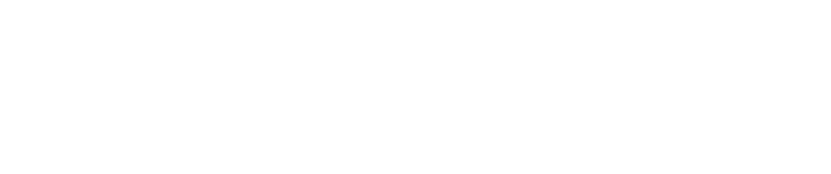
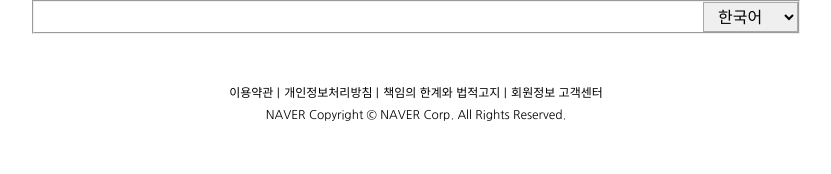
Before and after one commit to hyein7447/project_naver_login_join, a plain HTML site: page login.html in a window 1280 px wide. Shown: the whole page, without its empty margins (224-1055 px from the left). Drawn offline with Linux system fonts and the light colour scheme.

Commit message:
로그인페이지 header

```diff
--- a/login.html
+++ b/login.html
@@ -5,13 +5,35 @@
     <meta name="viewport" content="width=device-width, initial-scale=1.0">
     <meta name="keywords" content="">
     <meta name="description" content="">
-    <title>NAVER</title>
+    <title>네이버 | 로그인</title>
     <link rel="stylesheet" href="./style/reset.css">
     <link rel="stylesheet" href="./style/common.css">
     <link rel="stylesheet" href="./style/login.css">
     <link href="https://fonts.googleapis.com/css2?family=Nanum+Gothic:wght@400;700;800&display=swap" rel="stylesheet">
 </head>
 <body>
+    <header>
+        <form action="#" method="get" id="LanguageFrm">
+            <fieldset>
+                <legend class="skip">언어선택</legend>
+                <select name="Language" id="Language">
+                    <option value="ko">한국어</option>
+                    <option value="en">English</option>
+                </select>
+            </fieldset>
+        </form>
+    </header>
+    <main>
 
+    </main>
+    <footer>
+        <div class="law">
+            <a href="#">이용약관 |</a>
+            <a href="#">개인정보처리방침 |</a>
+            <a href="#">책임의 한계와 법적고지 |</a>
+            <a href="#">회원정보 고객센터</a>
+        </div>
+        <p>NAVER Copyright © NAVER Corp. All Rights Reserved.</p>
+    </footer>
 </body>
 </html>
--- a/style/common.css
+++ b/style/common.css
@@ -0,0 +1,35 @@
+/* header */
+
+header {
+    width: 768px; height: 33px;
+    margin: 0 auto;
+}
+header #LanguageFrm {}
+header #LanguageFrm fieldset {}
+header #LanguageFrm fieldset #Language {
+    border: 1px solid #aaa;
+    padding: 5px 10px;
+    float: right;
+
+}
+header #LanguageFrm fieldset #Language option {
+
+}
+/* footer */
+footer {
+    width: 100%; margin: 0 auto;
+    padding: 50px 0;
+    display: flex;
+    flex-flow: column nowrap;
+    align-items: center;
+}
+footer .law {
+    margin:0 0 10px;
+}
+footer .law a {
+    font-size: 0.75rem;
+
+}
+footer p {
+    font-size: 0.75rem;
+}
--- a/style/index.css
+++ b/style/index.css
@@ -27,9 +27,11 @@ main .loginContent .loginTop a {
 main .loginContent .loginBottom {}
 main .loginContent .loginBottom a {
     font-size: 0.75rem;
-    word-spacing: 3px;
+    float: left;
+    padding-right: 3px;
 }
 main .loginContent .loginBottom .joinBtn {
     float: right;
     font-size: 0.75rem;
+    padding-right: 0;
 }
```
